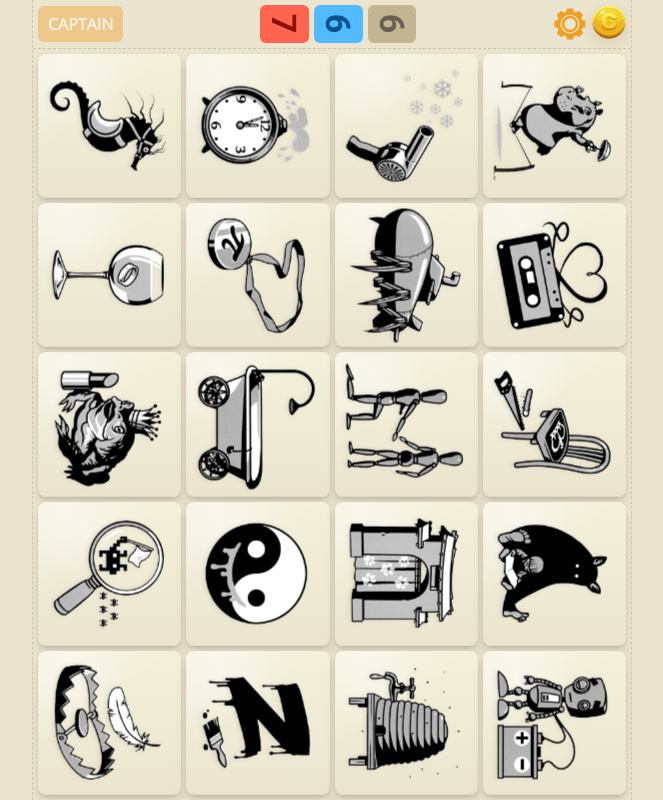
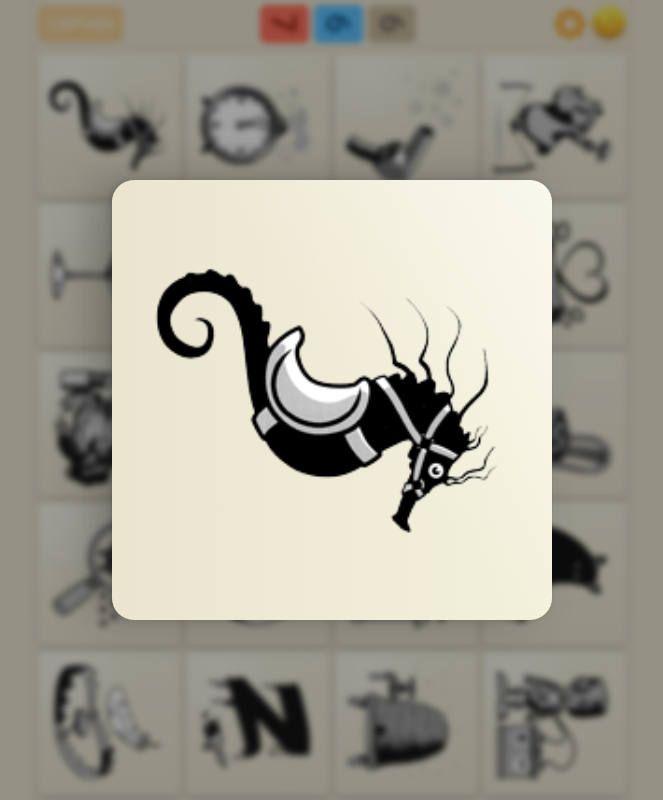
Before and after one commit to cyberqostya/codenames, a Vue app: page / in a window 1280 px wide. Both pictures are taken after a click on the button 417 px from the left and 126 px from the top of the page. Shown: the whole page, without its empty margins (308-971 px from the left). Built offline with nearby package versions, Linux system fonts and the light colour scheme.

Commit message:
card preview

```diff
--- a/src/components/Board.vue
+++ b/src/components/Board.vue
@@ -1,10 +1,15 @@
 <script setup>
 import { useMainStore } from "@/stores/mainStore";
+import { ref } from "vue";
 import Cell from "@c/Cell.vue";
+import CardPreviewOverlay from "@c/CardPreviewOverlay.vue";
 const mainStore = useMainStore();
+
+const previewImage = ref("");
 </script>
 
 <template>
+  <div class="board-wrap">
     <div
       class="board"
       :style="{
@@ -15,11 +20,23 @@ const mainStore = useMainStore();
         v-for="(cell, idx) in mainStore.activeResource.board"
         :idx="idx"
         :key="cell.value"
+        @preview-image="previewImage = $event"
+      />
+    </div>
+
+    <CardPreviewOverlay
+      v-if="previewImage"
+      :image="previewImage"
+      @close="previewImage = ''"
     />
   </div>
 </template>
 
 <style lang="scss" scoped>
+.board-wrap {
+  height: 100%;
+}
+
 .board {
   display: grid;
   grid-template-columns: repeat(var(--columns), 1fr);
--- /dev/null
+++ b/src/components/CardPreviewOverlay.vue
@@ -0,0 +1,61 @@
+<script setup>
+defineProps({
+  image: {
+    type: String,
+    required: true,
+  },
+});
+
+defineEmits(["close"]);
+</script>
+
+<template>
+  <div class="card-preview" @click="$emit('close')">
+    <div class="card-preview__card" @click.stop>
+      <img
+        class="card-preview__image"
+        :src="image"
+        alt="codename preview"
+        draggable="false"
+      />
+    </div>
+  </div>
+</template>
+
+<style lang="scss" scoped>
+.card-preview {
+  position: fixed;
+  inset: 0;
+  z-index: 80;
+  display: grid;
+  place-items: center;
+  padding: 24px;
+  background: rgba($color-black, 0.42);
+  backdrop-filter: blur(3px);
+}
+
+.card-preview__card {
+  width: min(82vw, 440px);
+  aspect-ratio: 1;
+  padding: 24px;
+  border-radius: 22px;
+  background:
+    linear-gradient(145deg, rgba(#fff, 0.5), rgba(#fff, 0) 46%),
+    linear-gradient(180deg, $color-back-second, $color-back);
+  box-shadow:
+    0 20px 42px rgba($color-black, 0.28),
+    0 2px 5px rgba($color-black, 0.18);
+
+  rotate: 90deg;
+}
+
+.card-preview__image {
+  width: 100%;
+  height: 100%;
+  object-fit: contain;
+  user-select: none;
+  -webkit-user-select: none;
+  -webkit-user-drag: none;
+  -webkit-touch-callout: none;
+}
+</style>
--- a/src/components/Cell.vue
+++ b/src/components/Cell.vue
@@ -9,24 +9,34 @@ const props = defineProps({
   idx: Number,
 });
 
+const emit = defineEmits(["previewImage"]);
+
 const progress = ref(0);
 let animationFrame;
+let pressStartTime = 0;
+let isHoldCompleted = false;
+
+const HOLD_TO_OPEN_MS = 1000;
+const TAP_PREVIEW_MAX_MS = 220;
 
 const cell = mainStore.activeResource.board[props.idx];
 
 function startHold(event) {
+  pressStartTime = performance.now();
+  isHoldCompleted = false;
   // Нельзя тап по уже открытым
   if (mainStore.isCapitansMode || cell.isActive) return;
 
   // Мультитач при зуме
   if (event?.touches && event.touches.length > 1) return;
+  if (event?.isPrimary === false) return;
 
   event?.preventDefault();
 
   triggerHaptic("light");
 
   cancelAnimationFrame(animationFrame);
-  const duration = 1000;
+  const duration = HOLD_TO_OPEN_MS;
   const startTime = performance.now();
   const start = progress.value;
 
@@ -39,6 +49,7 @@ function startHold(event) {
     if (progress.value < 100) {
       animationFrame = requestAnimationFrame(animate);
     } else {
+      isHoldCompleted = true;
       // cell.isActive = true;
       // вместо
       // Добавление isActive всем ресурсам
@@ -56,8 +67,20 @@ function startHold(event) {
   }
   animationFrame = requestAnimationFrame(animate);
 }
-function cancelHold() {
+function cancelHold(shouldPreview = false) {
   cancelAnimationFrame(animationFrame);
+
+  const pressDuration = performance.now() - pressStartTime;
+
+  if (
+    shouldPreview &&
+    cell.type === "image" &&
+    !isHoldCompleted &&
+    pressDuration <= TAP_PREVIEW_MAX_MS
+  ) {
+    emit("previewImage", cell.value);
+  }
+
   const duration = 300;
   const startTime = performance.now();
   const start = progress.value;
@@ -82,9 +105,9 @@ function cancelHold() {
     ]"
     @mousedown="startHold"
     @touchstart="startHold"
-    @mouseup="cancelHold"
+    @mouseup="cancelHold(true)"
     @mouseleave="cancelHold"
-    @touchend="cancelHold"
+    @touchend="cancelHold(true)"
     @touchcancel="cancelHold"
     @contextmenu.prevent
   >
```
Lines whose indentation alone changed are shown as unchanged.
